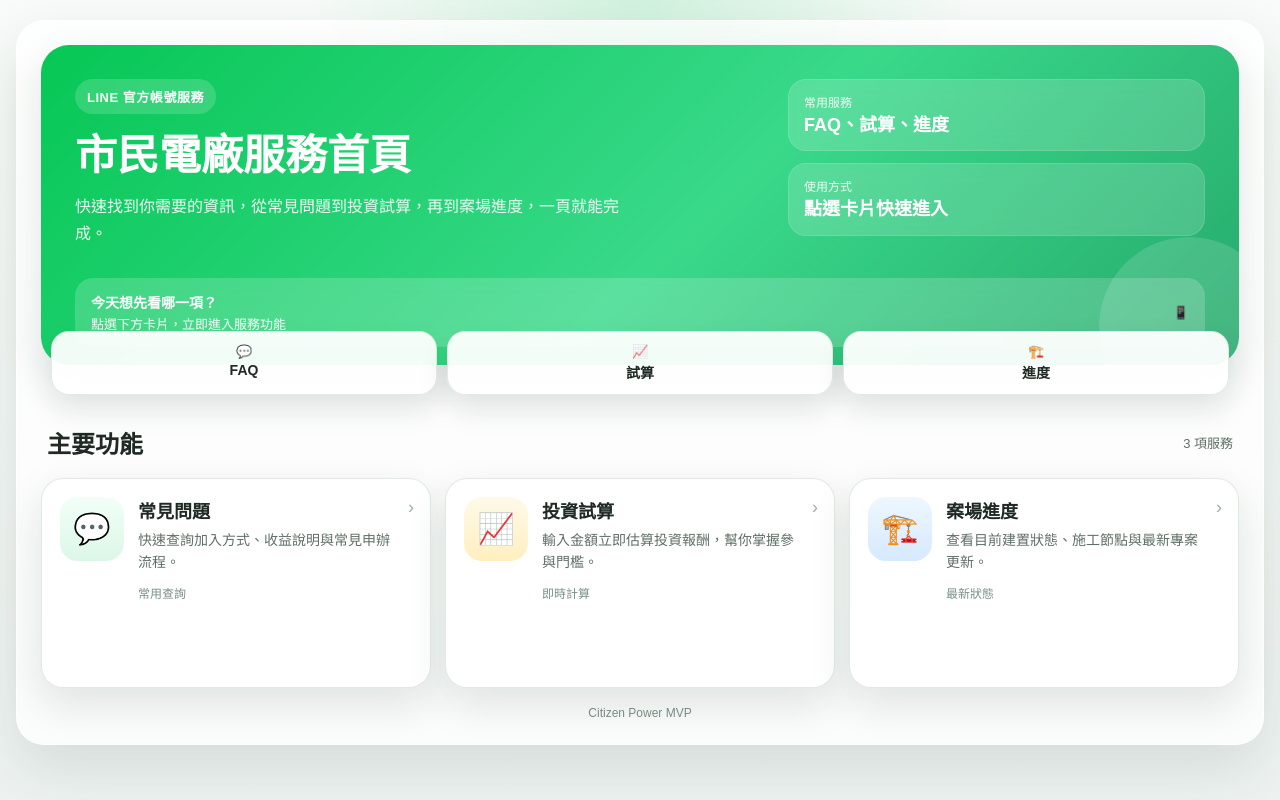
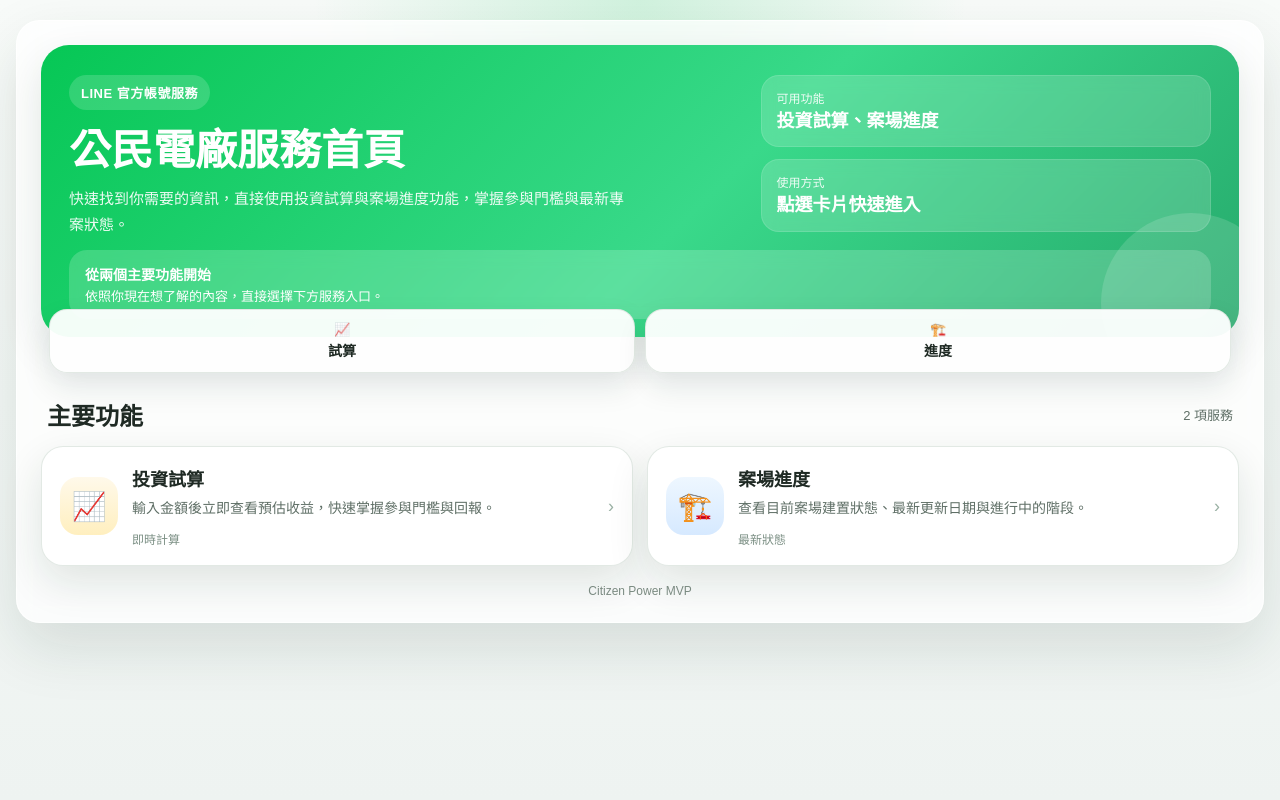
Before and after one commit to eric100108/citizen-power-line-bot, a Flask app: page /menu in a window 1280 px wide. Run offline with Flask 3, Linux system fonts and the light colour scheme.

Commit message:
Add calc and progress pages

```diff
--- a/app.py
+++ b/app.py
@@ -1,7 +1,7 @@
 import os
 import sqlite3
 import requests
-from flask import Flask, jsonify, request,  render_template
+from flask import Flask, jsonify, request, render_template
 
 app = Flask(__name__)
 
@@ -50,12 +50,12 @@ def init_db():
         conn.execute("""
         INSERT INTO faq_items (question, answer)
         VALUES (?, ?)
-        """, ("什麼是公民電廠？", "公民電廠是由社區居民共同參與的再生能源建置與收益共享模式。"))
+        """, ("什麼是公民電廠？", "公民電廠是由民眾共同參與投資、共享綠能收益的模式。"))
 
         conn.execute("""
         INSERT INTO faq_items (question, answer)
         VALUES (?, ?)
-        """, ("為什麼要推動公民電廠？", "因為它可以提升在地能源自主、促進社區參與，並創造地方收益。"))
+        """, ("為什麼要推動公民電廠？", "希望讓更多人參與再生能源，提升在地永續與能源轉型。"))
 
     cursor = conn.execute("SELECT COUNT(*) FROM progress_items")
     count = cursor.fetchone()[0]
@@ -63,7 +63,7 @@ def init_db():
         conn.execute("""
         INSERT INTO progress_items (stage, updated_at)
         VALUES (?, ?)
-        """, ("申請中", "2026-04-10"))
+        """, ("施工中", "2026-04-10"))
 
     conn.commit()
     conn.close()
@@ -89,7 +89,7 @@ def find_faq_answer(keyword):
 
 def reply_line_message(reply_token, text):
     if not CHANNEL_ACCESS_TOKEN:
-        print("ERROR: CHANNEL_ACCESS_TOKEN 未設定")
+        print("ERROR: CHANNEL_ACCESS_TOKEN is missing")
         return
 
     headers = {
@@ -117,9 +117,60 @@ def reply_line_message(reply_token, text):
     print("LINE reply status:", response.status_code)
     print("LINE reply body:", response.text)
 
+def reply_faq_quick_reply(reply_token):
+    if not CHANNEL_ACCESS_TOKEN:
+        print("ERROR: CHANNEL_ACCESS_TOKEN 未設定")
+        return
+
+    headers = {
+        "Authorization": f"Bearer {CHANNEL_ACCESS_TOKEN}",
+        "Content-Type": "application/json"
+    }
+
+    body = {
+        "replyToken": reply_token,
+        "messages": [
+            {
+                "type": "text",
+                "text": "請選擇想了解的問題：",
+                "quickReply": {
+                    "items": [
+                        {
+                            "type": "action",
+                            "action": {
+                                "type": "message",
+                                "label": "什麼是公民電廠？",
+                                "text": "什麼是公民電廠？"
+                            }
+                        },
+                        {
+                            "type": "action",
+                            "action": {
+                                "type": "message",
+                                "label": "為什麼要推動公民電廠？",
+                                "text": "為什麼要推動公民電廠？"
+                            }
+                        }
+                    ]
+                }
+            }
+        ]
+    }
+
+    response = requests.post(
+        "https://api.line.me/v2/bot/message/reply",
+        headers=headers,
+        json=body,
+        timeout=10
+    )
+
+    print("LINE quick reply status:", response.status_code)
+    print("LINE quick reply body:", response.text)
+
 @app.route("/menu")
 def menu():
     return render_template("menu.html")
+
 
 @app.route("/webhook", methods=["POST"])
 def webhook():
@@ -145,12 +196,16 @@ def webhook():
         if not reply_token or not user_message:
             continue
 
+        if user_message.upper() == "FAQ":
+            reply_faq_quick_reply(reply_token)
+            continue
+
         answer = find_faq_answer(user_message)
 
         if answer:
             reply_text = answer
         else:
-            reply_text = "查無相關 FAQ\n你可以試試看問：\n- 公民電廠\n- 為什麼要推動公民電廠"
+            reply_text = "查無相關 FAQ"
 
         reply_line_message(reply_token, reply_text)
 
@@ -168,7 +223,8 @@ def home():
             "faq_search": "/faq?keyword=公民電廠",
             "calc": "/calc?amount=10000",
             "progress": "/progress",
-            "webhook": "/webhook"
+            "webhook": "/webhook",
+            "menu": "/menu"
         }
     })
 
@@ -196,7 +252,7 @@ def faq():
 
     if not rows:
         return jsonify({
-            "message": "查無相關 FAQ"
+            "message": "找不到相關 FAQ"
         }), 404
 
     result = []
@@ -211,12 +267,12 @@ def faq():
 
 @app.route("/hello")
 def hello():
-    return "你好，這是我自己新增的頁面"
+    return "歡迎使用公民電廠服務"
 
 
 @app.route("/calc")
 def calc():
-    amount = request.args.get("amount", default=0, type=float)
+    amount = request.args.get("amount", default=10000, type=float)
 
     conn = sqlite3.connect(DB_NAME)
     conn.row_factory = sqlite3.Row
@@ -231,18 +287,17 @@ def calc():
     conn.close()
 
     if row is None:
-        return jsonify({
-            "error": "查無試算規則"
-        }), 404
+        return "找不到投資試算規則", 404
 
     share_rate = row["value"]
     estimated_return = amount * share_rate
 
-    return jsonify({
-        "input_amount": amount,
-        "share_rate": share_rate,
-        "estimated_return": estimated_return
-    })
+    return render_template(
+        "calc.html",
+        amount=amount,
+        share_rate=share_rate,
+        estimated_return=estimated_return
+    )
 
 
 @app.route("/progress")
@@ -260,14 +315,13 @@ def progress():
     conn.close()
 
     if row is None:
-        return jsonify({
-            "error": "目前查無進度資料"
-        }), 404
+        return "目前沒有案場進度資料", 404
 
-    return jsonify({
-        "stage": row["stage"],
-        "updated_at": row["updated_at"]
-    })
+    return render_template(
+        "progress.html",
+        stage=row["stage"],
+        updated_at=row["updated_at"]
+    )
 
 
 init_db()
--- a/templates/menu.html
+++ b/templates/menu.html
@@ -3,7 +3,7 @@
 <head>
   <meta charset="UTF-8">
   <meta name="viewport" content="width=device-width, initial-scale=1.0">
-  <title>市民電廠服務首頁</title>
+  <title>公民電廠服務首頁</title>
   <style>
     :root {
       --bg: #eef3f1;
@@ -24,7 +24,7 @@
     body {
       margin: 0;
       min-height: 100vh;
-      padding: 24px 16px 40px;
+      padding: 18px 12px 28px;
       font-family: "Microsoft JhengHei", "PingFang TC", sans-serif;
       background:
         radial-gradient(circle at top, rgba(6, 199, 85, 0.16), transparent 32%),
@@ -34,19 +34,14 @@
 
     .page-shell {
       width: 100%;
-      max-width: 100%;
       margin: 0 auto;
-    }
-
-    .phone-shell {
-      width: 100%;
     }
 
     .app {
       background: rgba(255, 255, 255, 0.72);
       border: 1px solid rgba(255, 255, 255, 0.75);
-      border-radius: 32px;
-      padding: 18px;
+      border-radius: 24px;
+      padding: 14px;
       box-shadow: 0 24px 60px rgba(17, 47, 32, 0.12);
       backdrop-filter: blur(10px);
     }
@@ -55,7 +50,7 @@
       position: relative;
       overflow: hidden;
       border-radius: var(--radius-xl);
-      padding: 28px 24px 98px;
+      padding: 24px 20px 92px;
       background: linear-gradient(135deg, var(--brand-1), #39d98a 55%, var(--brand-2));
       color: #ffffff;
       box-shadow: var(--shadow);
@@ -64,8 +59,8 @@
     .hero::after {
       content: "";
       position: absolute;
-      right: -40px;
-      bottom: -52px;
+      right: -42px;
+      bottom: -56px;
       width: 180px;
       height: 180px;
       border-radius: 50%;
@@ -84,50 +79,28 @@
       letter-spacing: 0.04em;
     }
 
+    .hero-layout {
+      display: grid;
+      gap: 16px;
+      align-items: start;
+    }
+
     .hero h1 {
       margin: 16px 0 10px;
       font-size: 30px;
-      line-height: 1.25;
+      line-height: 1.2;
     }
 
     .hero p {
       margin: 0;
-      max-width: 320px;
+      max-width: 560px;
       font-size: 15px;
       line-height: 1.7;
       color: rgba(255, 255, 255, 0.92);
     }
 
-    .hero-note {
-      position: absolute;
-      left: 24px;
-      right: 24px;
-      bottom: 18px;
-      display: flex;
-      align-items: center;
-      justify-content: space-between;
-      gap: 12px;
-      padding: 14px 16px;
-      border-radius: 18px;
-      background: rgba(255, 255, 255, 0.18);
-      backdrop-filter: blur(8px);
-      font-size: 13px;
-    }
-
-    .hero-note strong {
-      display: block;
-      margin-bottom: 2px;
-      font-size: 14px;
-    }
-
-    .hero-layout {
-      display: grid;
-      gap: 18px;
-      align-items: start;
-    }
-
     .hero-stats {
-      display: grid;
+      display: none;
       gap: 12px;
     }
 
@@ -151,11 +124,29 @@
       line-height: 1.3;
     }
 
+    .hero-note {
+      position: absolute;
+      left: 20px;
+      right: 20px;
+      bottom: 18px;
+      padding: 14px 16px;
+      border-radius: 18px;
+      background: rgba(255, 255, 255, 0.18);
+      backdrop-filter: blur(8px);
+      font-size: 13px;
+    }
+
+    .hero-note strong {
+      display: block;
+      margin-bottom: 2px;
+      font-size: 14px;
+    }
+
     .quick-strip {
       display: grid;
-      grid-template-columns: repeat(3, minmax(0, 1fr));
+      grid-template-columns: repeat(2, minmax(0, 1fr));
       gap: 10px;
-      margin: -26px 10px 8px;
+      margin: -24px 0 10px;
       position: relative;
       z-index: 2;
     }
@@ -164,11 +155,12 @@
       padding: 12px 10px;
       border-radius: 18px;
       text-align: center;
-      background: rgba(255, 255, 255, 0.94);
+      background: rgba(255, 255, 255, 0.95);
       border: 1px solid rgba(223, 231, 226, 0.9);
       box-shadow: 0 14px 30px rgba(19, 52, 36, 0.1);
       font-size: 13px;
       color: var(--text-main);
+      text-decoration: none;
     }
 
     .quick-pill strong {
@@ -206,7 +198,7 @@
       text-decoration: none;
       background: var(--surface);
       border-radius: var(--radius-lg);
-      padding: 18px 16px 18px 18px;
+      padding: 18px;
       color: inherit;
       box-shadow: var(--shadow);
       border: 1px solid rgba(223, 231, 226, 0.9);
@@ -226,14 +218,10 @@
       place-items: center;
       border-radius: 18px;
       font-size: 28px;
-      background: linear-gradient(180deg, #f1fff7, #dcf7e7);
+      background: linear-gradient(180deg, #fff9ea, #ffefbf);
     }
 
     .feature-card:nth-child(2) .icon-wrap {
-      background: linear-gradient(180deg, #fff9ea, #ffefbf);
-    }
-
-    .feature-card:nth-child(3) .icon-wrap {
       background: linear-gradient(180deg, #eef7ff, #d6e9ff);
     }
 
@@ -254,15 +242,15 @@
       color: var(--text-sub);
     }
 
-    .feature-arrow {
-      font-size: 18px;
-      color: #9ab1a4;
-    }
-
     .feature-meta {
       margin-top: 10px;
       font-size: 12px;
       color: #7b8f84;
+    }
+
+    .feature-arrow {
+      font-size: 18px;
+      color: #9ab1a4;
     }
 
     .footer {
@@ -272,72 +260,38 @@
       color: #7a8a81;
     }
 
-    @media (min-width: 640px) {
+    @media (min-width: 760px) {
       body {
-        padding: 32px 20px 48px;
-      }
-
-      .app {
-        padding: 22px;
-      }
-
-      .hero p {
-        max-width: 420px;
-      }
-
-      .quick-strip {
-        margin-left: 14px;
-        margin-right: 14px;
-      }
-
-      .card-list {
-        grid-template-columns: repeat(2, minmax(0, 1fr));
-      }
-
-      .feature-card:last-child {
-        grid-column: 1 / -1;
-      }
-    }
-
-    @media (min-width: 980px) {
-      body {
-        padding: 20px 16px 36px;
+        padding: 20px 16px 32px;
       }
 
       .app {
         padding: 24px;
-        border-radius: 28px;
       }
 
       .hero {
-        padding: 34px 34px 118px;
+        padding: 30px 28px 100px;
       }
 
       .hero-layout {
-        grid-template-columns: minmax(0, 1.25fr) minmax(260px, 0.75fr);
+        grid-template-columns: minmax(0, 1.2fr) minmax(220px, 0.8fr);
+      }
+
+      .hero-stats {
+        display: grid;
       }
 
       .hero h1 {
         font-size: 42px;
       }
 
-      .hero p {
-        max-width: 560px;
-        font-size: 16px;
-      }
-
       .hero-note {
-        left: 34px;
-        right: 34px;
+        left: 28px;
+        right: 28px;
       }
 
       .quick-strip {
-        margin: -34px 10px 10px;
-      }
-
-      .section-title {
-        margin-top: 30px;
-        margin-bottom: 18px;
+        margin: -28px 8px 14px;
       }
 
       .section-title h2 {
@@ -345,88 +299,25 @@
       }
 
       .card-list {
-        grid-template-columns: repeat(3, minmax(0, 1fr));
-      }
-
-      .feature-card,
-      .feature-card:last-child {
-        grid-column: auto;
-      }
-
-      .feature-card {
-        align-items: flex-start;
-        min-height: 210px;
-      }
-
-      .icon-wrap {
-        width: 64px;
-        height: 64px;
-        flex-basis: 64px;
-        font-size: 30px;
-      }
-    }
-
-    @media (max-width: 480px) {
-      body {
-        padding: 16px 12px 28px;
-      }
-
-      .app {
-        border-radius: 24px;
-        padding: 14px;
-      }
-
-      .hero {
-        padding: 24px 20px 84px;
-      }
-
-      .hero h1 {
-        font-size: 27px;
-      }
-
-      .hero-note {
-        left: 20px;
-        right: 20px;
-        bottom: 16px;
-      }
-
-      .hero-note div:last-child {
-        display: none;
-      }
-
-      .quick-strip {
-        gap: 8px;
-        margin-left: 0;
-        margin-right: 0;
-      }
-
-      .quick-pill {
-        border-radius: 16px;
-        padding: 10px 8px;
-        font-size: 12px;
-      }
-
-      .hero-stats {
-        display: none;
+        grid-template-columns: repeat(2, minmax(0, 1fr));
       }
     }
   </style>
 </head>
 <body>
   <main class="page-shell">
-    <section class="phone-shell">
     <section class="app">
       <header class="hero">
         <div class="hero-layout">
           <div>
             <div class="hero-badge">LINE 官方帳號服務</div>
-              <h1>市民電廠服務首頁</h1>
-              <p>快速找到你需要的資訊，從常見問題到投資試算，再到案場進度，一頁就能完成。</p>
+            <h1>公民電廠服務首頁</h1>
+            <p>快速找到你需要的資訊，直接使用投資試算與案場進度功能，掌握參與門檻與最新專案狀態。</p>
           </div>
           <div class="hero-stats" aria-label="服務摘要">
             <div class="hero-stat">
-                <span>常用服務</span>
-                <strong>FAQ、試算、進度</strong>
+              <span>可用功能</span>
+              <strong>投資試算、案場進度</strong>
             </div>
             <div class="hero-stat">
               <span>使用方式</span>
@@ -435,41 +326,27 @@
           </div>
         </div>
         <div class="hero-note">
-            <div>
-              <strong>今天想先看哪一項？</strong>
-              點選下方卡片，立即進入服務功能
-            </div>
-            <div>📱</div>
+          <strong>從兩個主要功能開始</strong>
+          依照你現在想了解的內容，直接選擇下方服務入口。
         </div>
       </header>
 
       <section class="quick-strip" aria-label="快速入口">
-          <div class="quick-pill">💬<strong>FAQ</strong></div>
-          <div class="quick-pill">📈<strong>試算</strong></div>
-          <div class="quick-pill">🏗️<strong>進度</strong></div>
+        <a class="quick-pill" href="/calc?amount=10000">📈<strong>試算</strong></a>
+        <a class="quick-pill" href="/progress">🏗️<strong>進度</strong></a>
       </section>
 
       <div class="section-title">
         <h2>主要功能</h2>
-          <span>3 項服務</span>
+        <span>2 項服務</span>
       </div>
 
       <section class="card-list">
-          <a class="feature-card" href="/faq?keyword=市民電廠">
-            <div class="icon-wrap">💬</div>
-            <div class="feature-content">
-              <h3>常見問題</h3>
-              <p>快速查詢加入方式、收益說明與常見申辦流程。</p>
-              <div class="feature-meta">常用查詢</div>
-            </div>
-            <div class="feature-arrow">›</div>
-          </a>
-
         <a class="feature-card" href="/calc?amount=10000">
           <div class="icon-wrap">📈</div>
           <div class="feature-content">
             <h3>投資試算</h3>
-              <p>輸入金額立即估算投資報酬，幫你掌握參與門檻。</p>
+            <p>輸入金額後立即查看預估收益，快速掌握參與門檻與回報。</p>
             <div class="feature-meta">即時計算</div>
           </div>
           <div class="feature-arrow">›</div>
@@ -479,7 +356,7 @@
           <div class="icon-wrap">🏗️</div>
           <div class="feature-content">
             <h3>案場進度</h3>
-              <p>查看目前建置狀態、施工節點與最新專案更新。</p>
+            <p>查看目前案場建置狀態、最新更新日期與進行中的階段。</p>
             <div class="feature-meta">最新狀態</div>
           </div>
           <div class="feature-arrow">›</div>
@@ -488,7 +365,6 @@
 
       <div class="footer">Citizen Power MVP</div>
     </section>
-    </section>
   </main>
 </body>
 </html>
```
Also changed, not shown: templates/calc.html (added, +197 -0 lines), templates/progress.html (added, +183 -0 lines). Lines whose indentation alone changed are shown as unchanged.
